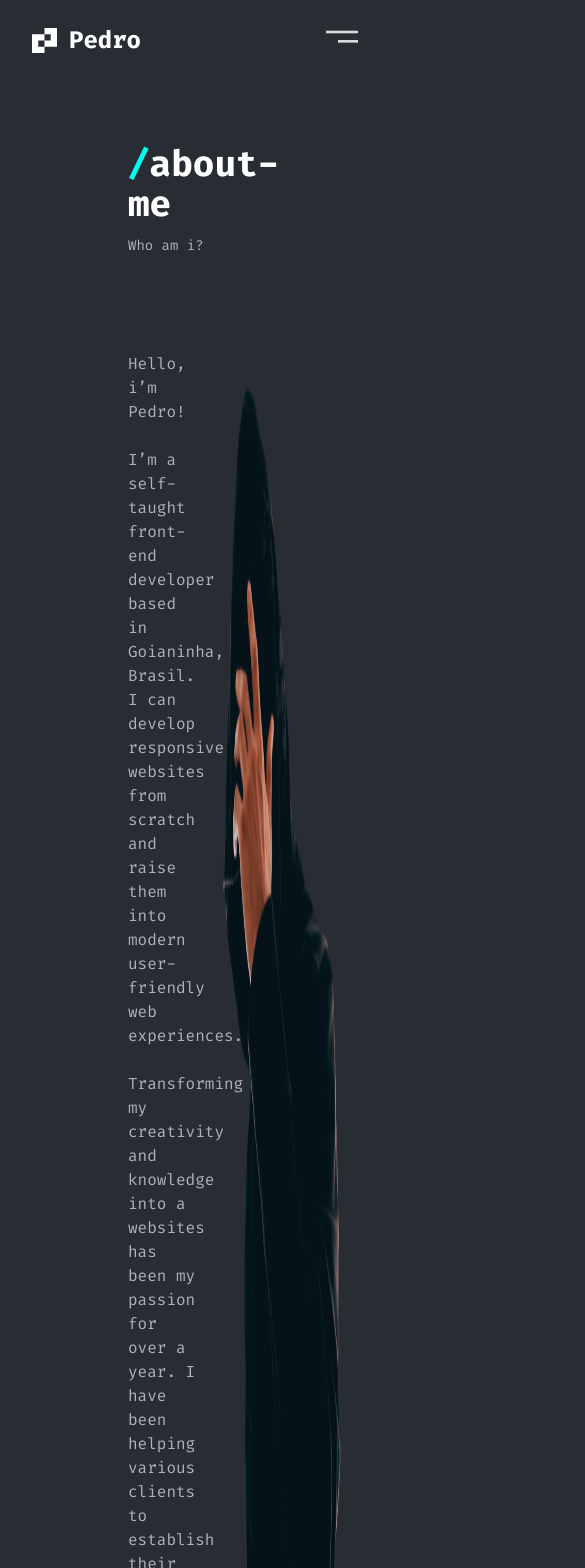
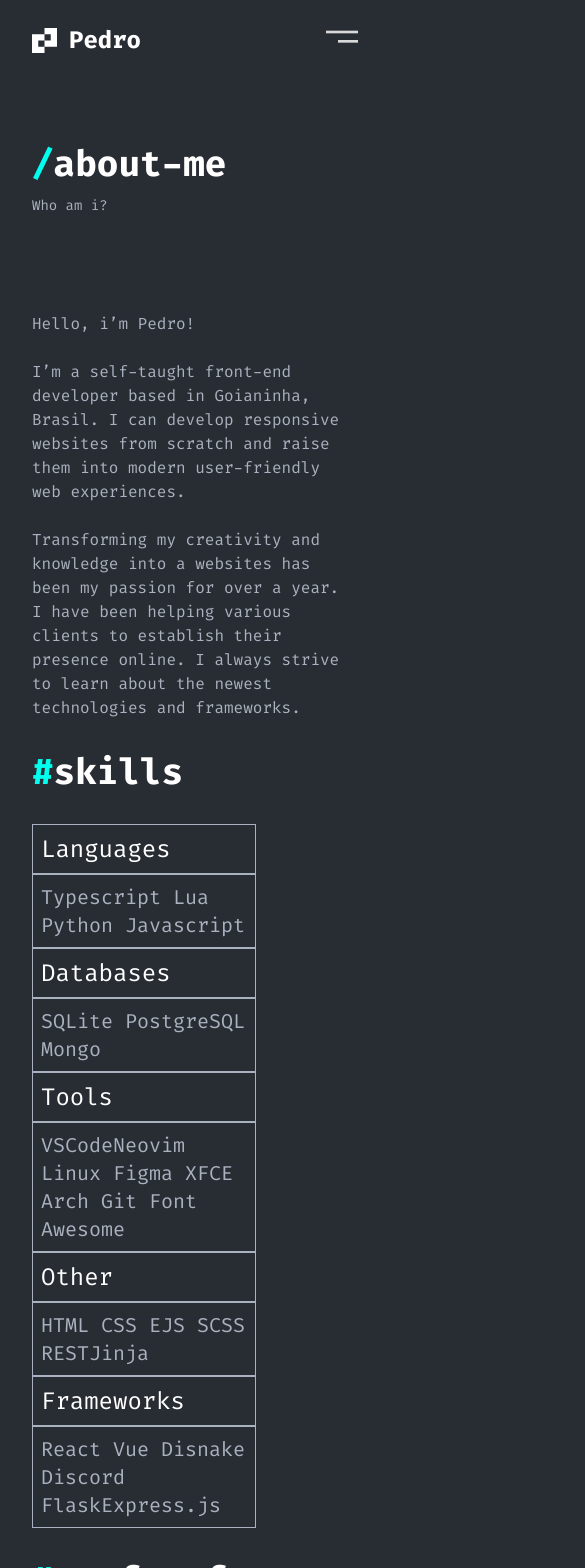
Before and after one commit to PedroSincero/Portfolio, a React (Vite) app: page /about in a window 390 px wide. Shown: the top 1568 px of the page, 585 px wide, since content can reach past the window. Built offline with nearby package versions, Linux system fonts and the light colour scheme.

Commit message:
criando versao mobile temporaria para skills

```diff
--- a/src/pages/About/AboutMe/index.jsx
+++ b/src/pages/About/AboutMe/index.jsx
@@ -12,10 +12,10 @@ export default function AboutMe() {
     <div>
       <Title title={"about-me"} span={"/"} subTitle={"Who am i?"} />
       <div className="flex justify-between">
-        <div className="w-3/5 whitespace-break-spaces text-secondary pt-16">
+        <div className="lg:w-3/5 whitespace-break-spaces text-secondary pt-16">
           {text}
         </div>
-        <img src={DefaultImage} alt="jc" />
+        <img className="hidden lg:block" src={DefaultImage} alt="jc" />
       </div>
     </div>
   );
--- a/src/pages/About/Skills/index.jsx
+++ b/src/pages/About/Skills/index.jsx
@@ -5,7 +5,7 @@ export default function Skills() {
   return (
     <>
       <Title title={"skills"} span={"#"} />
-      <div className="flex gap-4">
+      <div className="lg:flex gap-4">
         <Skill
           title="Languages"
           tecnologies={["Typescript ", "Lua ", "Python ", "Javascript "]}
--- a/src/pages/About/index.jsx
+++ b/src/pages/About/index.jsx
@@ -5,7 +5,7 @@ import Skills from "./Skills";
 export default function About() {
 
   return (
-    <div className="py-8  px-32 min-[1920px]:px-48">
+    <div className="py-8 px-8 lg:px-32 min-[1920px]:px-48">
       <AboutMe />
       <Skills />
       <Funfacts />
```
